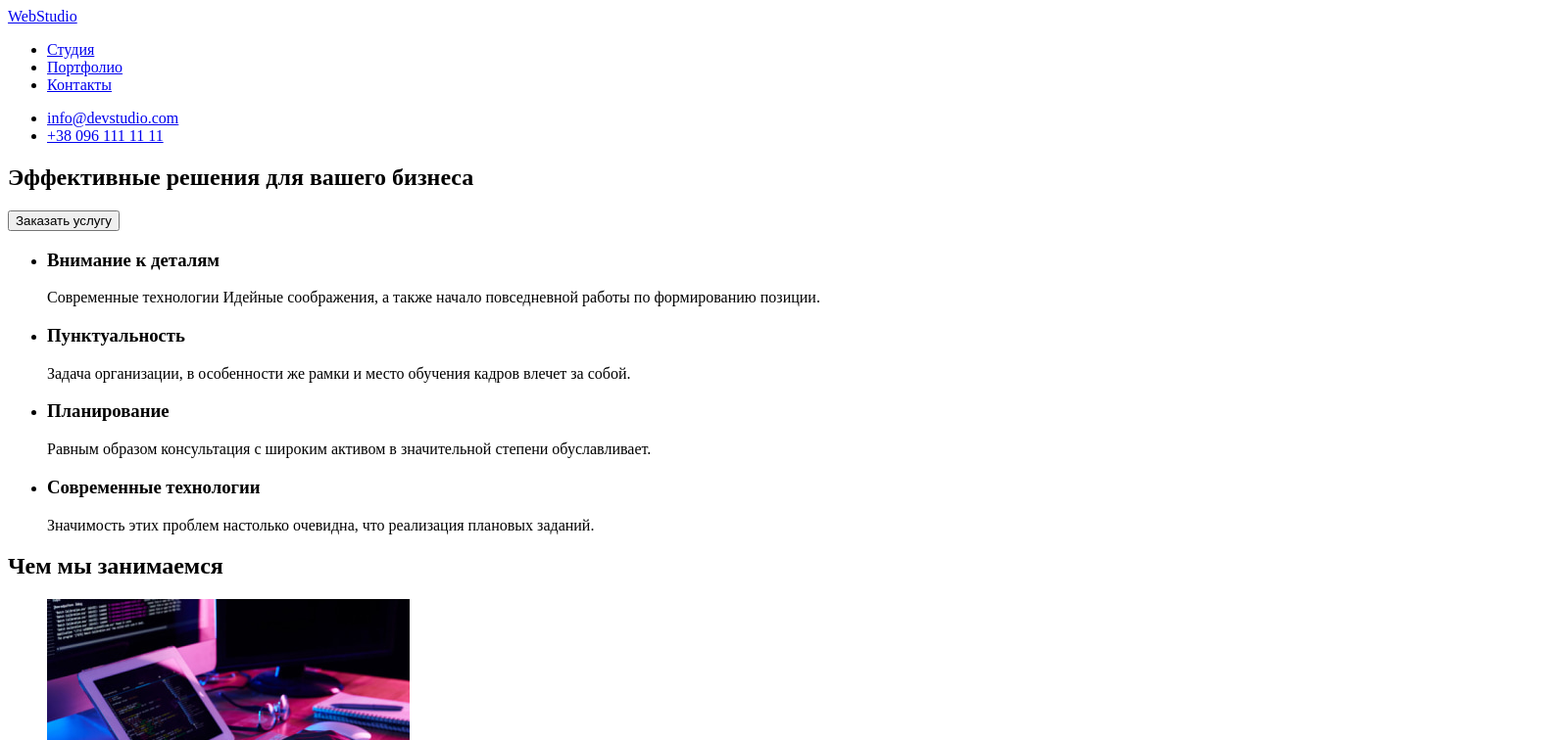
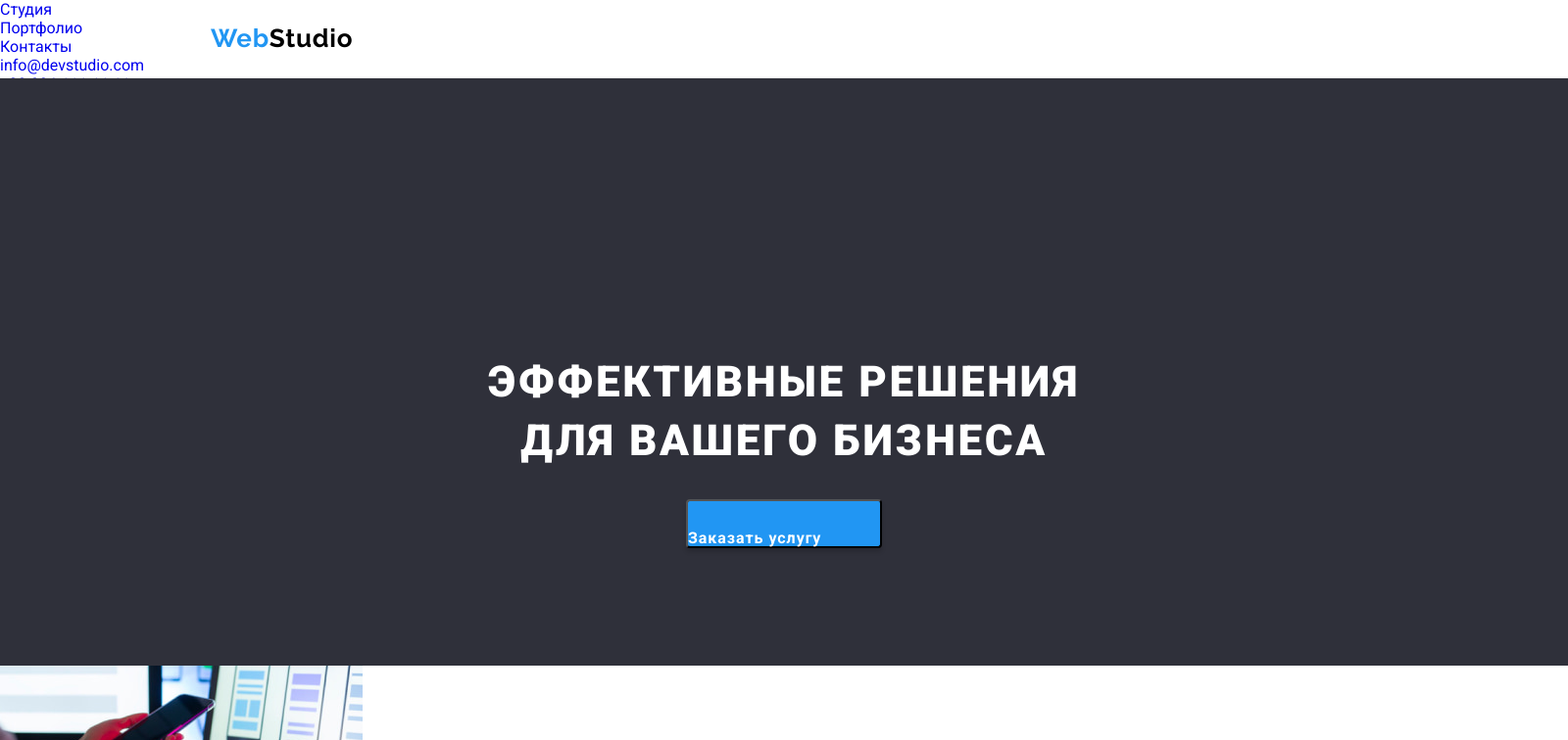
Before and after one commit to NDHDant/goit-markup-hw-02, a plain HTML site: page index.html in a window 1280 px wide. Shown: the top 756 px of the page at 98% size, 1600 px wide, since content can reach past the window. Drawn offline with Linux system fonts and the light colour scheme.

Commit message:
Створив файли стилів
Підключив шрифти і погрався зі стилізацією

```diff
--- /dev/null
+++ b/css/style.css
@@ -0,0 +1,90 @@
+* {
+	margin: 0;
+	padding: 0;
+}
+body {
+	position: absolute;
+	font-family: 'Roboto';
+}
+
+a {
+	text-decoration: none;
+}
+/* Logo */
+.logo-web {
+	position: absolute;
+		width: 145px;
+		height: 31px;
+		left: 215px;
+		top: 24px;
+		font-family: 'Raleway';
+		font-style: normal;
+		font-weight: 700;
+		font-size: 26px;
+		line-height: 31px;
+		/* identical to box height */
+		letter-spacing: 0.03em;
+		color: #2196F3;
+}
+
+.logo-studio {
+	color: #000;
+}
+
+/* Navigation */
+
+/* Hero */
+.hero {
+	position: absolute;
+		width: 1600px;
+		height: 600px;
+		left: 0px;
+		top: 80px;
+		background: #2F303A;
+}
+
+.hero-but {
+	position: absolute;
+		width: 200px;
+		height: 50px;
+		left: 700px;
+		top: 430px;
+		background: #2196F3;
+		box-shadow: 0px 4px 4px rgba(0, 0, 0, 0.15);
+		border-radius: 4px;
+}
+
+.hero-but-title {
+	position: absolute;
+
+		font-family: 'Roboto';
+		font-style: normal;
+		font-weight: 700;
+		font-size: 16px;
+		line-height: 30px;
+		/* identical to box height, or 188% */
+		display: flex;
+		align-items: center;
+		text-align: center;
+		letter-spacing: 0.06em;
+		color: #FFFFFF;
+}
+
+.hero-title {
+	position: absolute;
+		width: 696px;
+		height: 120px;
+		left: 452px;
+		top: 280px;
+		font-family: 'Roboto';
+		font-style: normal;
+		font-weight: 900;
+		font-size: 44px;
+		line-height: 60px;
+		/* or 136% */
+		text-align: center;
+		letter-spacing: 0.06em;
+		text-transform: uppercase;
+
+		color: #FFFFFF;
+}
--- a/index.html
+++ b/index.html
@@ -4,15 +4,24 @@
     <meta charset="UTF-8" />
     <meta http-equiv="X-UA-Compatible" content="IE=edge" />
     <meta name="viewport" content="width=device-width, initial-scale=1.0" />
+    <link rel="preconnect" href="https://fonts.googleapis.com" />
+    <link rel="preconnect" href="https://fonts.gstatic.com" crossorigin />
+    <link
+      href="https://fonts.googleapis.com/css2?family=Raleway:wght@700&family=Roboto:wght@400;500;700;900&display=swap"
+      rel="stylesheet"
+    />
     <title>WebStudio</title>
+	 <link rel="stylesheet" href="./css/style.css" />
   </head>
   <body>
     <!-- Header section -->
-    <header>
+    <header class="header">
       <!-- Logo -->
-      <a href="index.html">WebStudio</a>
+      <a class="header-logo" href="index.html"
+        ><span class="logo-web">Web<span class="logo-studio">Studio</span></span></a
+      >
       <!-- Header nav -->
-      <nav>
+      <nav class="header-nav">
         <ul>
           <li><a href="index.html">Студия</a></li>
           <li><a href="portfolio.html">Портфолио</a></li>
@@ -20,7 +29,7 @@
         </ul>
       </nav>
       <!-- Header cont -->
-      <ul>
+      <ul class="header-cont">
         <li><a href="mailto:info@devstudio.com">info@devstudio.com</a></li>
         <li><a href="tel:+380961111111">+38 096 111 11 11</a></li>
       </ul>
@@ -28,36 +37,36 @@
     <!-- Main section -->
     <main>
       <!-- Hero section -->
-      <section>
-        <h1>Эффективные решения для вашего бизнеса</h1>
-        <button type="button">Заказать услугу</button>
+      <section class="hero">
+        <h1 class="hero-title">Эффективные решения для вашего бизнеса</h1>
+        <button class="hero-but" type="button"><span class="hero-but-title">Заказать услугу</span></button>
       </section>
       <!-- Benefits section -->
-      <section>
+      <section class="benefits">
         <h2 hidden>Наши преймущиства</h2>
-        <ul>
-          <li>
-            <h3>Внимание к деталям</h3>
-            <p>
+        <ul class="benefits-list">
+          <li class="benefits-item">
+            <h3 class="benefits-title">Внимание к деталям</h3>
+            <p class="benefits-descrip">
               Современные технологии Идейные соображения, а также начало повседневной работы по
               формированию позиции.
             </p>
-          </li>
+          </li class="benefits-item">
           <li>
-            <h3>Пунктуальность</h3>
-            <p>
+            <h3 class="benefits-title">Пунктуальность</h3>
+            <p class="benefits-descrip">
               Задача организации, в особенности же рамки и место обучения кадров влечет за собой.
             </p>
-          </li>
+          </li class="benefits-item">
           <li>
-            <h3>Планирование</h3>
-            <p>
+            <h3 class="benefits-title">Планирование</h3>
+            <p class="benefits-descrip">
               Равным образом консультация с широким активом в значительной степени обуславливает.
             </p>
           </li>
-          <li>
-            <h3>Современные технологии</h3>
-            <p>Значимость этих проблем настолько очевидна, что реализация плановых заданий.</p>
+          <li class="benefits-item">
+            <h3 class="benefits-title">Современные технологии</h3>
+            <p class="benefits-descrip">Значимость этих проблем настолько очевидна, что реализация плановых заданий.</p>
           </li>
         </ul>
       </section>
@@ -77,22 +86,22 @@
           <li>
             <img src="./images/team/img-1.jpeg" alt="Игорь Демьяненко" width="270" />
             <h3>Игорь Демьяненко</h3>
-            <p>Product Designer</p>
+            <p lang="en">Product Designer</p>
           </li>
           <li>
             <img src="./images/team/img-2.jpeg" alt="Ольга Репина" width="270" />
             <h3>Ольга Репина</h3>
-            <p>Frontend Developer</p>
+            <p lang="en">Frontend Developer</p>
           </li>
           <li>
             <img src="./images/team/img-3.jpeg" alt="Николай Тарасов" width="270" />
             <h3>Николай Тарасов</h3>
-            <p>Marketing</p>
+            <p lang="en">Marketing</p>
           </li>
           <li>
             <img src="./images/team/img-4.jpeg" alt="Михаил Ермаков" width="270" />
             <h3>Михаил Ермаков</h3>
-            <p>UI Designer</p>
+            <p lang="en">UI Designer</p>
           </li>
         </ul>
       </section>
```
Also changed, not shown: portfolio.html (+15 -7 lines).
